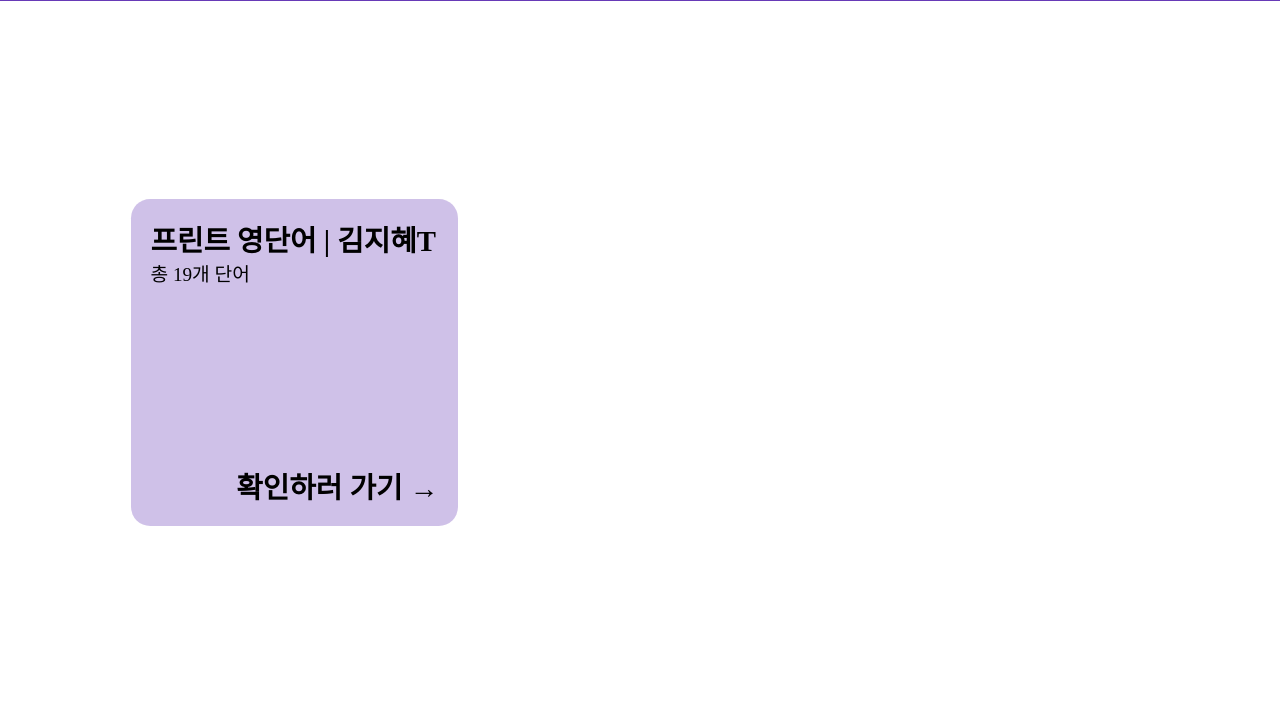
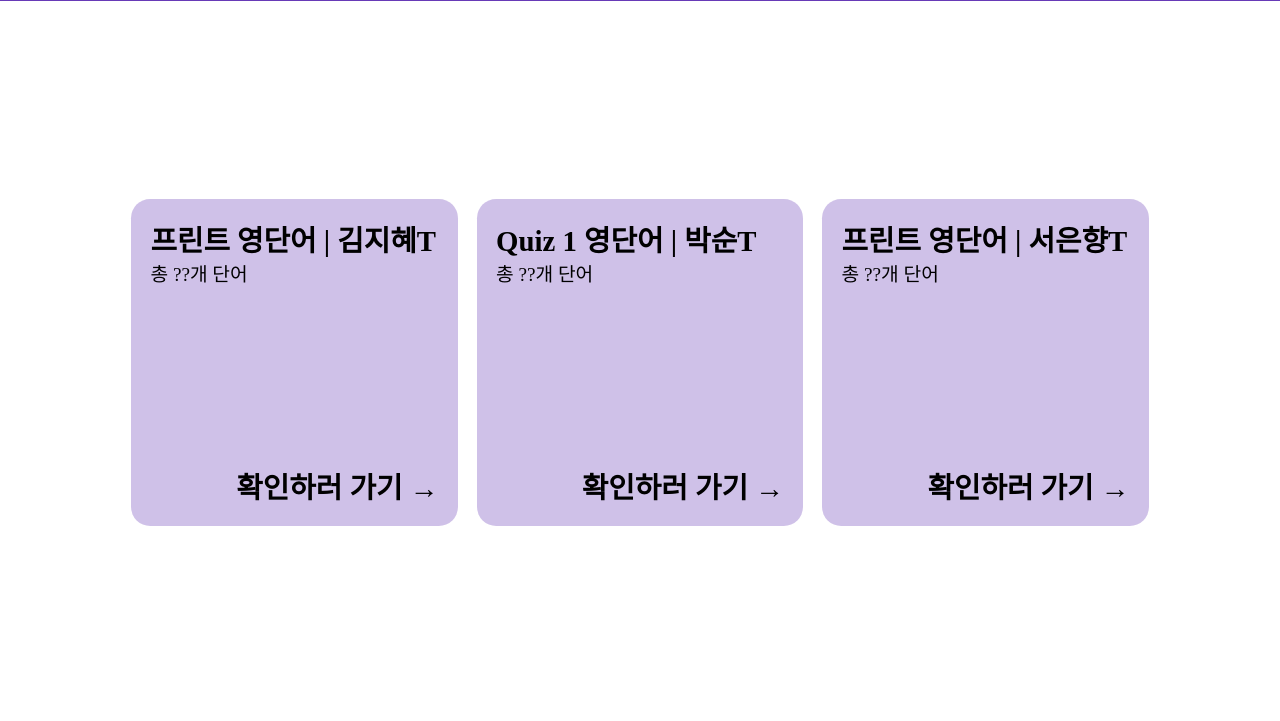
Before and after one commit to honk7608/quizWeb, a plain HTML site: page list.html in a window 1280 px wide. Shown: the part 76-797 px from the top of the page. Drawn offline with Linux system fonts and the light colour scheme; a web font is replaced by a local one.

```diff
--- a/list.html
+++ b/list.html
@@ -26,10 +26,10 @@
         <div class="gridD">
             <a href="./list/김print.html">
                 <div class="title">프린트 영단어 | 김지혜T</div>
-                <div class="count">총 19개 단어</div>
+                <div class="count">총 ??개 단어</div>
                 <div class="arrow">확인하러 가기 →</div>
             </a>
-            <!-- <a href="./list/박quiz1.html">
+            <a href="./list/박quiz1.html">
                 <div class="title">Quiz 1 영단어 | 박순T</div>
                 <div class="count">총 ??개 단어</div>
                 <div class="arrow">확인하러 가기 →</div>
@@ -38,7 +38,7 @@
                 <div class="title">프린트 영단어 | 서은향T</div>
                 <div class="count">총 ??개 단어</div>
                 <div class="arrow">확인하러 가기 →</div>
-            </a> -->
+            </a>
         </div>
     </main>
     <footer>
```
Also changed, not shown: quiz.html (+3 -3 lines).
